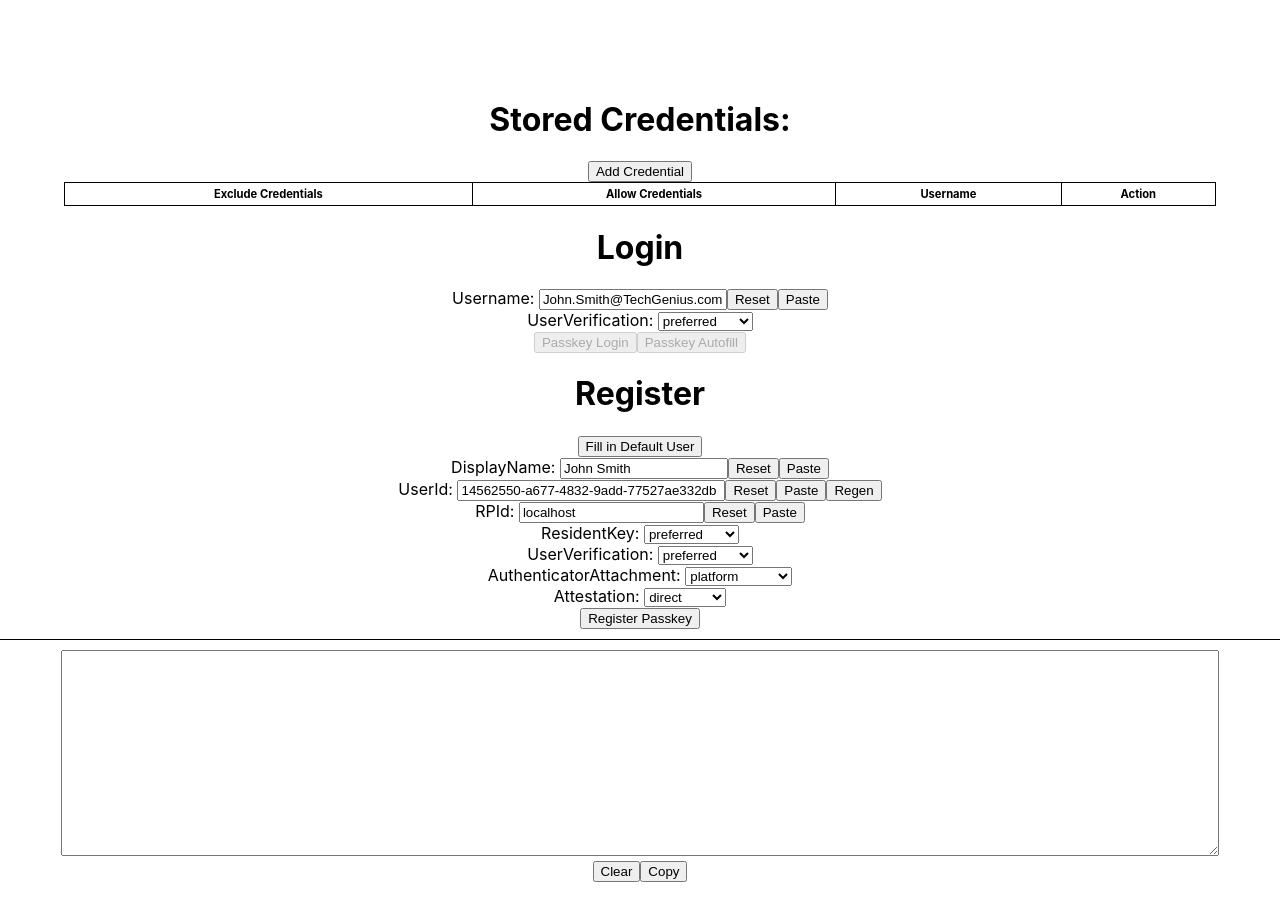
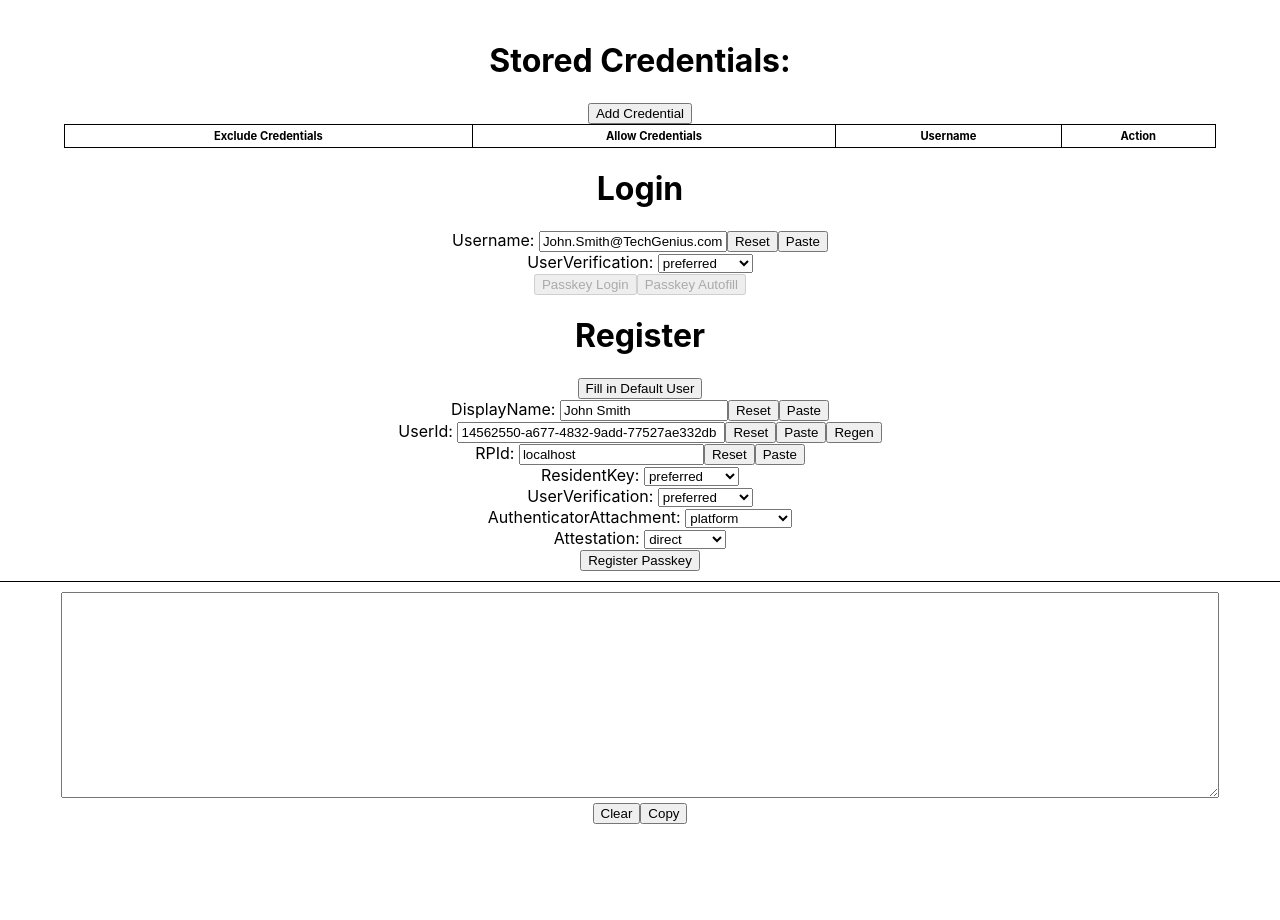
Before and after one commit to jianshaow/webauthn-demo, a React (Create React App) app: page / in a window 1280 px wide. Shown: the top 920 px of the page. After the commit the page ends 844 px from the top, so only its background shows below. Built offline with nearby package versions, Linux system fonts and the light colour scheme; the HTML template or start-up script is replaced by a standard one; what cbor-x would draw is missing.

Commit message:
optimize layout

```diff
--- a/src/components/Home.css
+++ b/src/components/Home.css
@@ -3,7 +3,7 @@
   flex-direction: column;
   justify-content: center;
   align-items: top;
-  height: 120vh;
+  margin: 20px 0;
 }
 
 .center {
```
